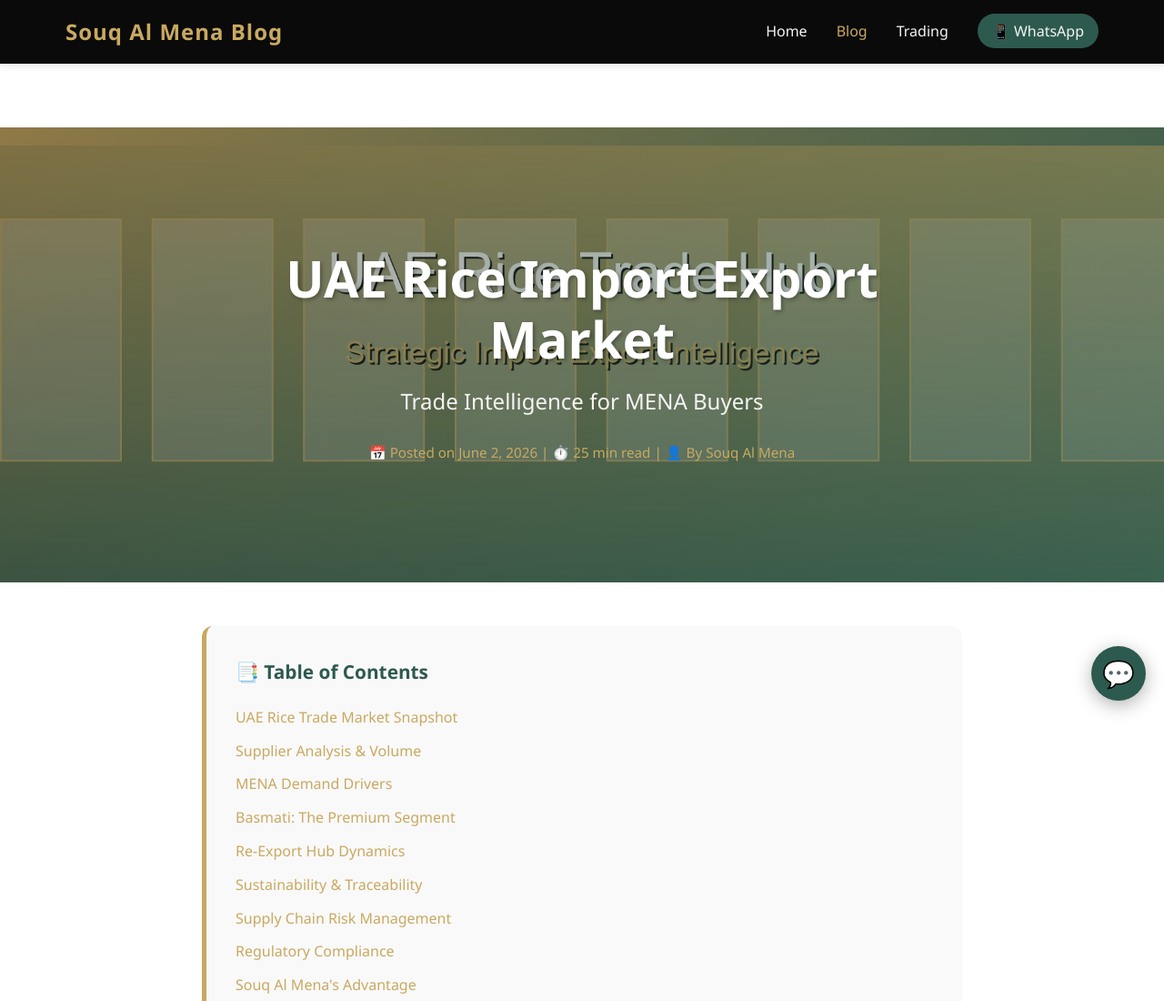
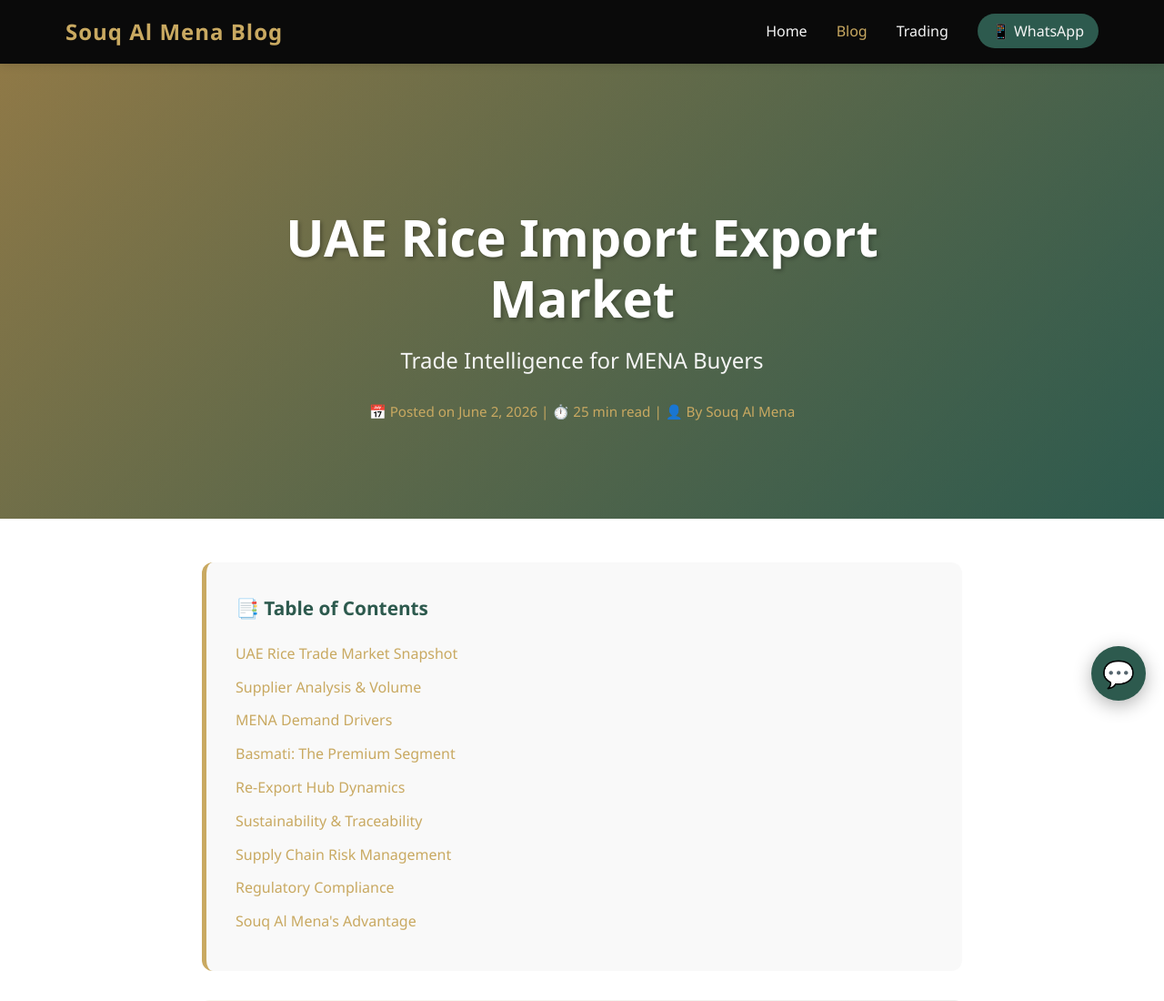
Before and after one commit to magicplanet123/souq-al-mena-website, a plain HTML site: page blog/rice-import-export-market.html in a window 1280 px wide. Shown: the top 1100 px of the page at 91% size. Drawn offline with Linux system fonts and the light colour scheme.

Commit message:
Fix: Remove hero image to prevent navbar overlap

```diff
--- a/blog/rice-import-export-market.html
+++ b/blog/rice-import-export-market.html
@@ -68,9 +68,11 @@
             justify-content: center;
             overflow: hidden;
             margin-bottom: 3rem;
-            margin-top: 70px;
-            padding-top: 20px;
+            margin-top: 0;
+            padding-top: 100px;
             clear: both;
+            z-index: 0;
+            scroll-margin-top: 100px;
         }
 
         .blog-hero img {
@@ -91,6 +93,7 @@
             align-items: center;
             justify-content: center;
             z-index: 2;
+            padding-top: 50px;
         }
 
         .blog-hero-content {
@@ -354,9 +357,8 @@
         </div>
     </nav>
 
-    <!-- Hero Section with Image -->
+    <!-- Hero Section -->
     <div class="blog-hero">
-        <img src="images/rice-trade-hero.jpg" alt="UAE Rice Import Export Market - Shipping containers at Jebel Ali port showing trade flow from India Pakistan to GCC countries">
         <div class="blog-hero-overlay">
             <div class="blog-hero-content">
                 <h1>UAE Rice Import Export Market</h1>
```
